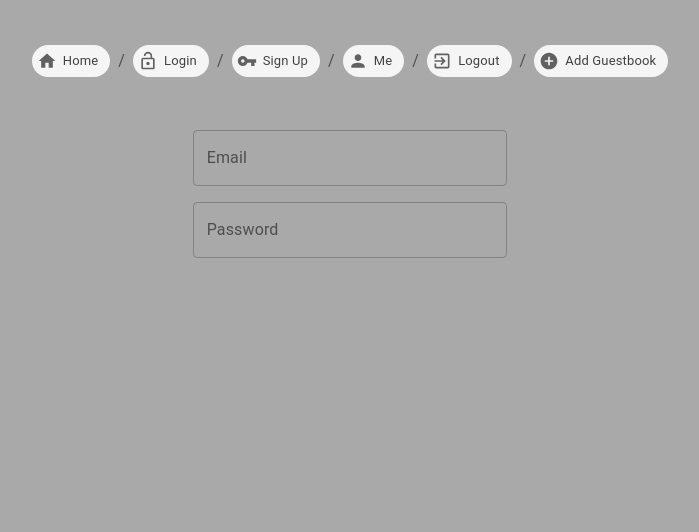
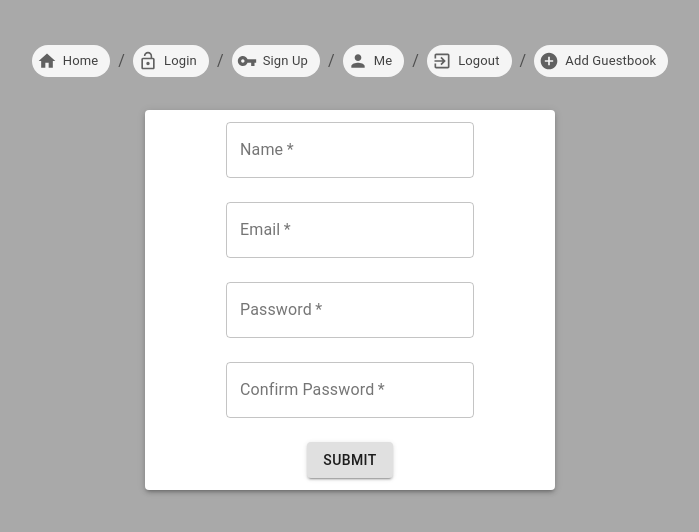
Before and after one commit to amrfekryy/guestbook, a React (Create React App) app in the folder client/: page /login in a window 1280 px wide. Shown: the top 532 px of the page, without its empty margins (290-989 px from the left). Built offline with nearby package versions, Linux system fonts and the light colour scheme.

Commit message:
use Formik and validate with Yup and style form

```diff
--- a/client/src/components/form.js
+++ b/client/src/components/form.js
@@ -1,35 +1,98 @@
+import Grid from '@material-ui/core/Grid';
+import TextField from '@material-ui/core/TextField';
+import Paper from '@material-ui/core/Paper';
+import Button from '@material-ui/core/Button';
+
 import React from 'react';
-import TextField from '@material-ui/core/TextField';
-import { makeStyles } from '@material-ui/core/styles';
+import { Formik, Field, Form, ErrorMessage } from 'formik';
+import * as Yup from 'yup';
 
-const useStyles = makeStyles((theme) => ({
-  root: {
-    '& .MuiTextField-root': {
-      margin: theme.spacing(1),
-      width: '40ch',
-    },
-  },
-}));
+// const MyInput = ({ field, form, ...props }) => {
+//   return <TextField {...field} {...props} label="Name" variant="outlined" />;
+// };
 
-export default function FormPropsTextFields(props) {
-  const classes = useStyles();
+const SignupForm = () => {
+  return (
+    <Grid
+      container
+      direction="row"
+      justify="center"
+      // alignItems="center"
+    >
+    <Grid item xs={12} sm={6} lg={4}>
 
-  return (
-    <form className={classes.root} noValidate autoComplete="off" style={{
-      display: 'flex',
-      alignItems: 'center',
-      justifyContent: 'center',
-    }}>
-      <div>
-        {props.type === 'signup' &&
-          <><TextField id="name" label="Name" variant="outlined"/> <br/></>}
+    <Paper elevation={3} >
+      <Formik
+        initialValues={{ name: '', email: '', password: '', password2: '' }}
+        validationSchema={Yup.object({
+          name: Yup.string().required('Required'),
+          email: Yup.string().email('Invalid email address').required('Required'),
+          password: Yup.string().required('Required'),
+          password2: Yup.string().oneOf([Yup.ref('password'), null], 'Passwords must match').required('Required'),
+        })}
+        onSubmit={(values, { setSubmitting }) => {
+          setTimeout(() => {
+            alert(JSON.stringify(values, null, 2));
+            setSubmitting(false);
+          }, 400);
+        }}
+      >
+        <Form>
+          <Grid
+            container
+            direction="column"
+            justify="center"
+            alignItems="center"
+            spacing={3}
+          >
+            <Grid item xs={12}>
+              <Field name="name">
+                  {({ field, meta }) => {
+                    const error = meta.touched && meta.error ? {error: true, helperText: meta.error} : null
+                    return <TextField type="text" label="Name" variant="outlined" required {...field} {...error}/>;
+                }}
+              </Field>
 
-        <TextField id="email" label="Email" variant="outlined"/> <br/>
-        <TextField id="password" label="Password" type="password" variant="outlined"/> <br/>
+            </Grid>
 
-        {props.type === 'signup' &&
-          <><TextField id="password2" label="Retype Password" type="password" variant="outlined"/></>}
-      </div>
-    </form>
+            <Grid item xs={12}>
+              <Field name="email">
+                {({ field, meta }) => {
+                    const error = meta.touched && meta.error ? {error: true, helperText: meta.error} : null
+                    return <TextField type="email" label="Email" variant="outlined" required {...field} {...error}/>;
+                }}
+              </Field>
+            </Grid>
+
+            <Grid item xs={12}>
+              <Field name="password">
+                {({ field, meta }) => {
+                    const error = meta.touched && meta.error ? {error: true, helperText: meta.error} : null
+                    return <TextField type="password" label="Password" variant="outlined" required {...field} {...error}/>;
+                }}
+              </Field>
+            </Grid>
+
+            <Grid item xs={12}>
+              <Field name="password2">
+              {({ field, meta }) => {
+                    const error = meta.touched && meta.error ? {error: true, helperText: meta.error} : null
+                    return <TextField type="password" label="Confirm Password" variant="outlined" required {...field} {...error}/>;
+                }}
+              </Field>
+            </Grid>
+
+            <Grid item xs={12}>
+              <Button type='submit' variant="contained">Submit</Button>
+            </Grid>
+
+          </Grid>
+        </Form>
+      </Formik>
+    </Paper>
+    </Grid>
+    </Grid>
   );
-}
+};
+
+export default SignupForm
```
